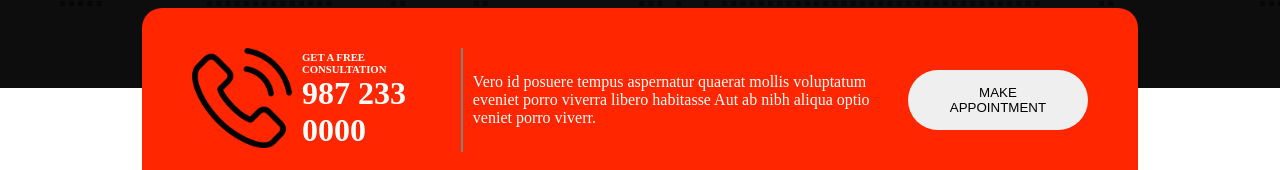
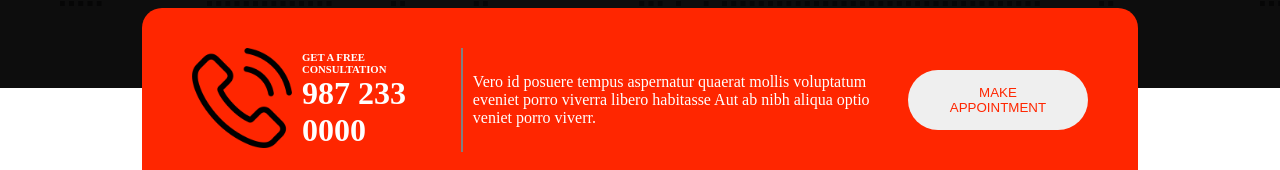
Before and after one commit to shaid30044/digital-agency, a plain HTML site: page index.html in a window 1280 px wide. In both pictures the pointer is over the button "MAKE APPOINTMENT". Shown: the part 2077-2247 px from the top of the page. Drawn offline with Linux system fonts and the light colour scheme.

Commit message:
appointment button modify

```diff
--- a/style.css
+++ b/style.css
@@ -229,4 +229,9 @@
     padding: 15px 35px;
     border: 0;
     border-radius: 35px;
+    cursor: pointer;
 }
+
+.appointment-btn:hover {
+    color: rgb(255, 38, 0);
+}
```
